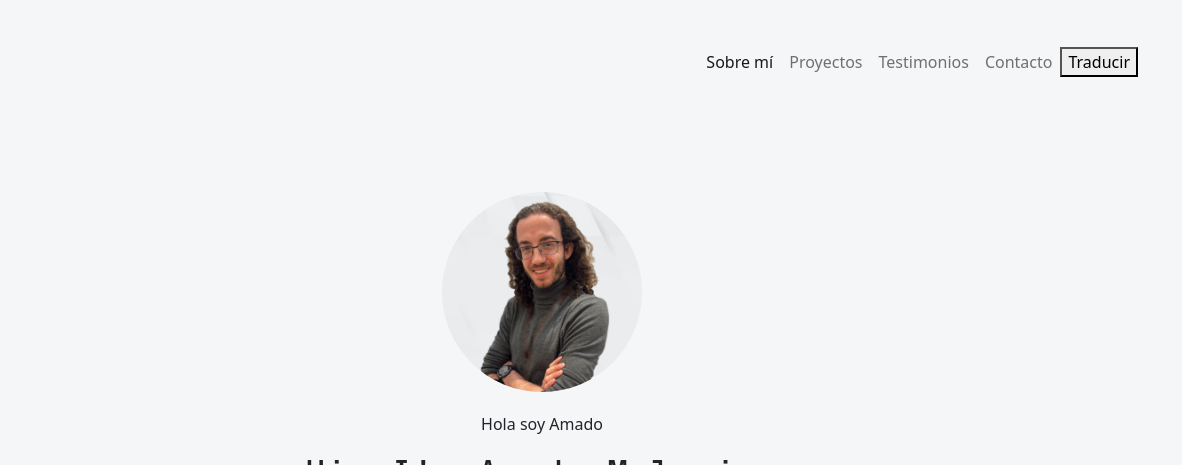
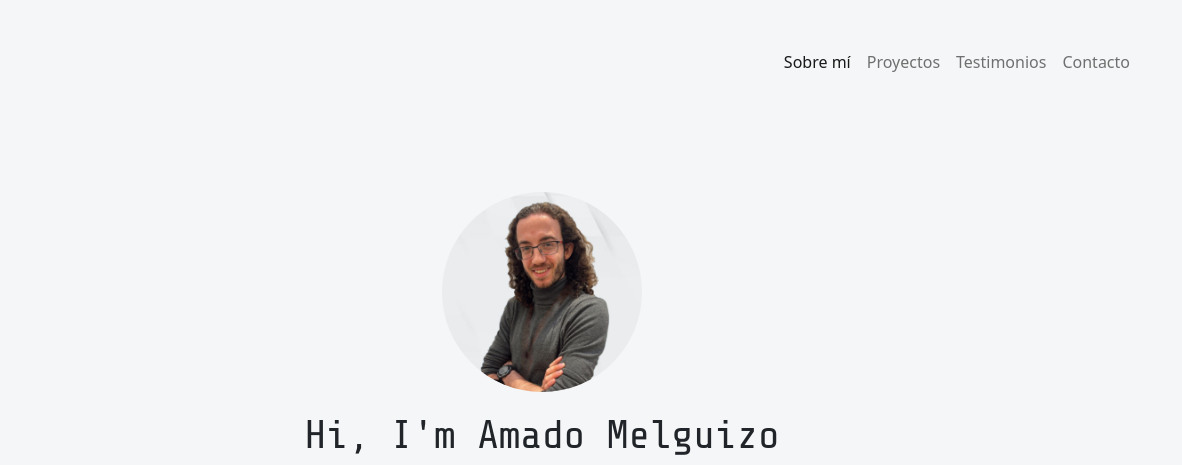
Before and after one commit to Amado-Melguizo/PortFolio-Basico, a website: page index.html in a window 1280 px wide. Shown: the top 465 px of the page, 98-1280 px from the left. Drawn offline with nearby package versions, Linux system fonts and the light colour scheme; a web font is replaced by a local one.

Commit message:
Comentar funciones

```diff
--- a/index.html
+++ b/index.html
@@ -84,9 +84,9 @@
             <li class="nav-item">
               <a class="nav-link" href="#contacto">Contacto</a>
             </li>
-            <button type="button" id="translateButton" data-lang="es">
+            <!-- <button type="button" id="translateButton" data-lang="es">
               Traducir
-            </button>
+            </button> -->
           </ul>
         </div>
       </div>
@@ -102,7 +102,7 @@
           src="imagenes/fPerfil.png"
           alt="Foto de Jane Doe"
         />
-        <p id="textoTraducir">Hola soy Amado</p>
+        <!-- <p id="textoTraducir">Hola soy Amado</p> -->
 
         <h1>Hi, I'm Amado Melguizo</h1>
         <h2>
```
